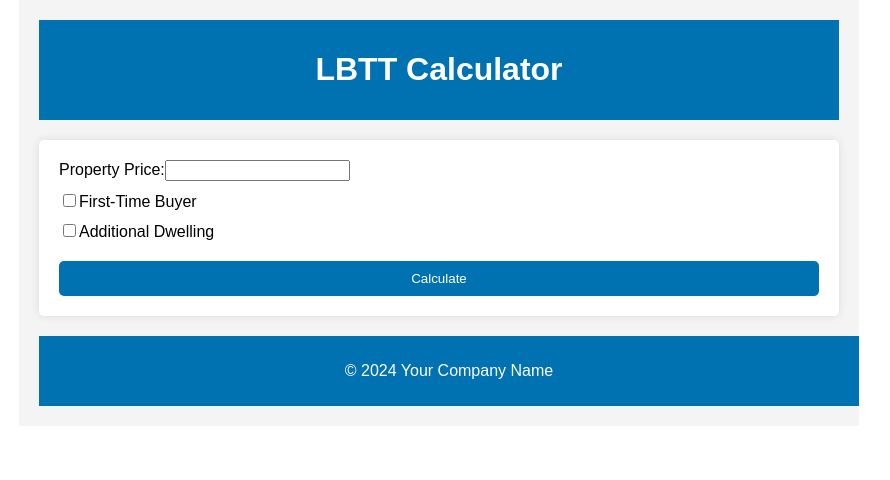
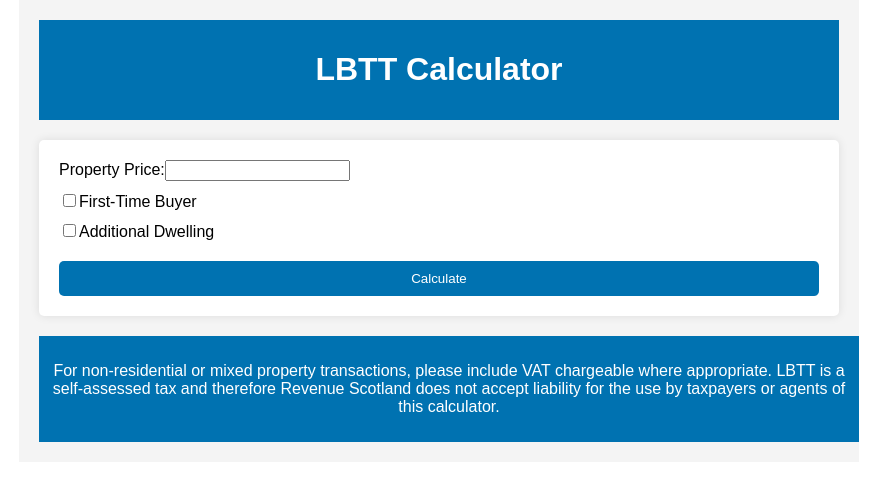
Before and after one commit to samuelloganbjss/LBTT_calculator, a React (Create React App) app in the folder lbtt-frontend/: page / in a window 1280 px wide. Shown: the top 480 px of the page, without its empty margins (201-1091 px from the left). Built offline with nearby package versions, Linux system fonts and the light colour scheme.

Commit message:
- Updated footer

```diff
--- a/lbtt-frontend/src/App.js
+++ b/lbtt-frontend/src/App.js
@@ -74,7 +74,8 @@
         {error && <p className="error-message">{error}</p>}
       </main>
       <footer className="app-footer">
-        <p>© 2024 Your Company Name</p>
+        <p>For non-residential or mixed property transactions, please include VAT chargeable where appropriate.
+        LBTT is a self-assessed tax and therefore Revenue Scotland does not accept liability for the use by taxpayers or agents of this calculator.</p>
       </footer>
     </div>
   );
```
